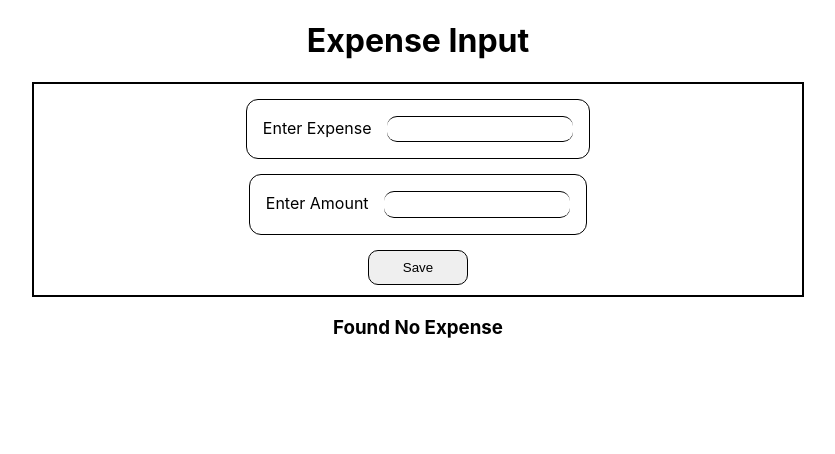
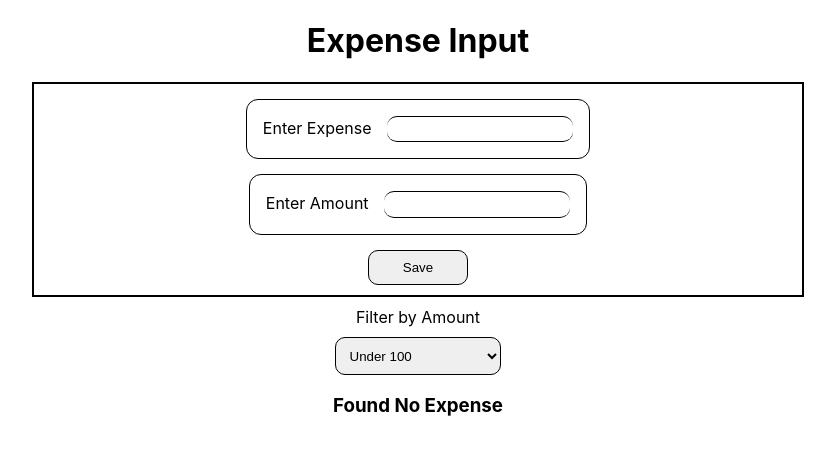
Before and after one commit to I-sultan0/React-Setup, a React (Create React App) app: page / in a window 1280 px wide. Shown: the top 454 px of the page, without its empty margins (222-1057 px from the left). Built offline with nearby package versions, Linux system fonts and the light colour scheme.

Commit message:
Developed a Filter Option

```diff
--- a/src/App.js
+++ b/src/App.js
@@ -1,9 +1,9 @@
 import React, { useState } from "react";
+import AllComponent from "./Components/AllComponent";
 import Form from "./Components/Form/Form";
-import Output from "./Components/Output/Output";
 
 const App = () => {
-  const [output, setOutput] = useState("");
+  const [output, setOutput] = useState([]);
 
   const receiveData = (data) => {
     console.log(data);
@@ -16,7 +16,7 @@ const App = () => {
   return (
     <>
       <Form sendData={receiveData} />
-      <Output items={output} />
+      <AllComponent items={output} />
     </>
   );
 };
--- /dev/null
+++ b/src/Components/AllComponent.js
@@ -0,0 +1,24 @@
+import React, { useState } from "react";
+import Filter from "./Filter/Filter";
+import Output from "./Output/Output";
+
+const AllComponent = (props) => {
+  const [filteredAmount, setFilteredAmount] = useState("100");
+
+  const updateAmount = (amount) => {
+    setFilteredAmount(amount);
+  };
+
+  const updatedAmount = props.items.filter((filterData) => {
+    return filterData.amount <= filteredAmount;
+  });
+
+  return (
+    <>
+      <Filter sendAmount={updateAmount} currentAmount={filteredAmount} />
+      <Output items={updatedAmount} />
+    </>
+  );
+};
+
+export default AllComponent;
--- /dev/null
+++ b/src/Components/Filter/Filter.js
@@ -0,0 +1,25 @@
+import React from "react";
+import classes from "./Filter.module.css";
+
+const Filter = (props) => {
+  const changeAmount = (e) => {
+    console.log(e.target.value);
+    props.sendAmount(e.target.value);
+  };
+  return (
+    <>
+      <div className={classes.filter}>
+        <label>Filter by Amount</label>
+        <select value={props.currentAmount} onChange={changeAmount}>
+          <option value="100">Under 100</option>
+          <option value="250">101-250</option>
+          <option value="500">251-500</option>
+          <option value="1000">500-1000</option>
+          <option value="10000">Under Ten Thousand</option>
+        </select>
+      </div>
+    </>
+  );
+};
+
+export default Filter;
--- /dev/null
+++ b/src/Components/Filter/Filter.module.css
@@ -0,0 +1,14 @@
+.filter {
+  /* border: 1px solid black; */
+  text-align: center;
+}
+
+.filter label {
+  display: block;
+  margin: 10px 0;
+}
+.filter select {
+  padding: 0.6rem;
+  border: 1px solid black;
+  border-radius: 10px;
+}
--- a/src/Components/Output/Output.module.css
+++ b/src/Components/Output/Output.module.css
@@ -10,3 +10,11 @@
   border: 1px solid black;
   border-radius: 12px;
 }
+.head {
+  width: 60%;
+  display: flex;
+  justify-content: space-evenly;
+  align-items: center;
+  border: 1px solid black;
+  margin: 10px auto;
+}
```
